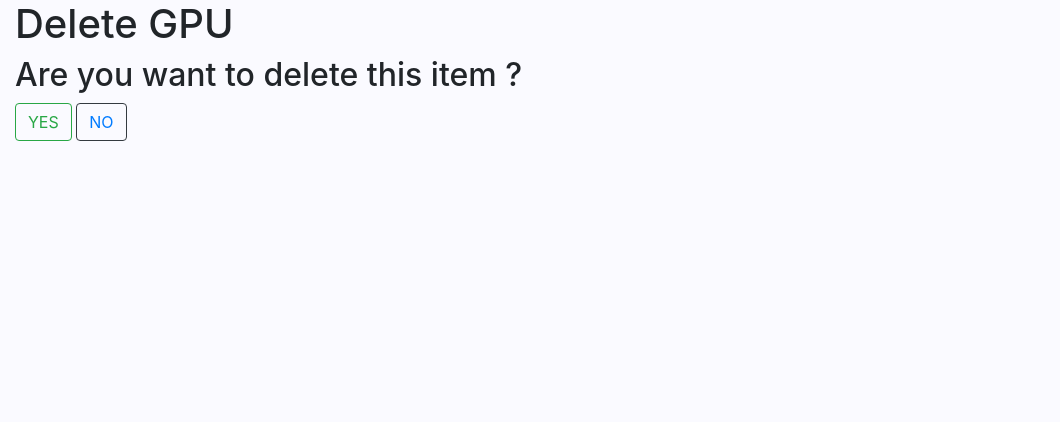
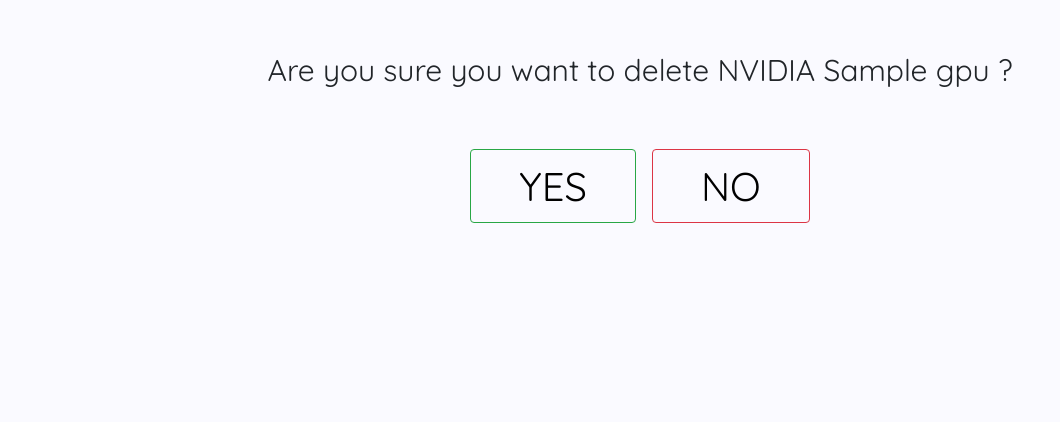
Before and after one commit to AlexanderJWard/gpu-bytes, a Django app: a page that uses templates/delete_gpu.html in a window 1280 px wide. Shown: the part 81-503 px from the top of the page, without its empty margins (0-1060 px from the left). Run offline with Django 3.2, Linux system fonts and the light colour scheme; a user stored in the database is signed in; tables that the repository leaves empty hold one stand-in row (values such as "Sample post"); some libraries are stand-ins or nearby versions.

Commit message:
Style delete_gpu template. Fix draft image overlay breaking edit and delete buttons.

```diff
--- a/static/css/style.css
+++ b/static/css/style.css
@@ -167,7 +167,7 @@
 }
 
 .card-img-overlay {
-    margin-top: 1.9rem;
+    margin-top: 2.1rem;
     opacity: 0.5;
 }
 
@@ -181,6 +181,10 @@
     border: none;
     border-radius: .90rem;
 }
+
+.card-link{
+    position:relative;
+   }
 
 .card-title {
     color: #000;
@@ -231,7 +235,8 @@
 
 .filter-btn a,
 .edit-btn a,
-.add-btn a {
+.add-btn a,
+.del-btn a {
     text-decoration: none;
     color: #000;
     font-family: 'Quicksand', sans-serif;
@@ -245,8 +250,25 @@
 .filter-btn:hover a,
 .edit-btn:hover a,
 .edit-btn:hover i,
-.add-btn:hover a {
+.add-btn:hover a,
+.del-btn:hover a {
     color: #fafaff;
+}
+
+.del-p {
+    text-align: center;
+    width: 100%;
+}
+
+.del-parent button {
+    font-size: 40px;
+    font-family: 'Quicksand', sans-serif;
+}
+
+.del-btn {
+    color: #000;
+    text-decoration: none;
+    font-family: 'Quicksand', sans-serif;
 }
 
 .add-btn a {
--- a/templates/delete_gpu.html
+++ b/templates/delete_gpu.html
@@ -7,13 +7,17 @@
 
 <div class="container-fluid">
 
-    <h1>Delete GPU</h1>
-
     <form method="POST">
         {% csrf_token %}
-        <h2>Are you want to delete this item ?</h2>
-        <button type="submit" class="btn btn-outline-success">YES</button>
-        <button type="button" class="btn btn-outline-dark"><a class="" href="{% url 'gpu' %}">NO</a></button>
+        <div class="col-12 d-flex align-items-center justify-content-center flex-wrap del-parent">
+            {% if gpu.brand == 0 %}
+            <p class="q-400 fs-30 my-5 del-p">Are you sure you want to delete NVIDIA {{ gpu.name }} ?</p>
+            {% elif gpu.brand == 1 %}
+            <p class="q-400 fs-30 my-5 del-p">Are you sure you want to delete AMD {{ gpu.name }} ?</p>
+            {% endif %}
+            <button type="submit" class="mx-2 px-5 btn btn-outline-success my-2 del-btn del-btn-y">YES</button>
+            <button type="button" class="mx-2 px-5 btn btn-outline-danger my-2 del-btn del-btn-n"><a class="" href="{% url 'gpu' %}">NO</a></button>
+        </div>
     </form>
 
 
```
Also changed, not shown: templates/gpu.html (+15 -18 lines).
